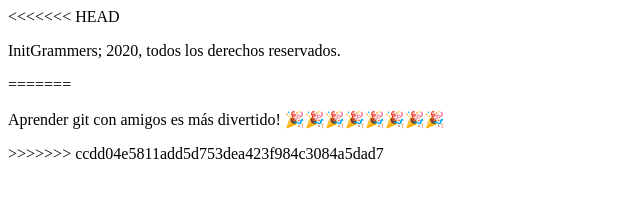
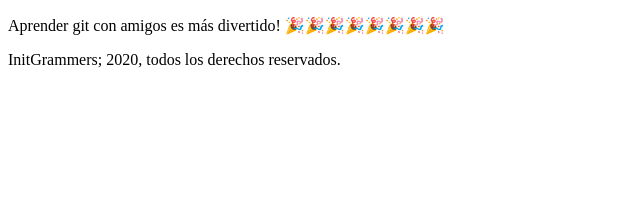
Before and after one commit to HenryVillavicencio/aprendiendo-git, a plain HTML site: page index.html in a window 1280 px wide. Shown: the whole page, without its empty margins (0-640 px from the left). Drawn offline with Linux system fonts and the light colour scheme.

Commit message:
fix: fusion

```diff
--- a/index.html
+++ b/index.html
@@ -6,13 +6,6 @@
     <title>Aprendiendo Git</title>
   </head>
   <body>
-<<<<<<< HEAD
-    <footer>
-      <p>
-        InitGrammers; 2020, todos los derechos reservados.
-      </p>
-    </footer>
-=======
     <main>
       <section>
         <p>
@@ -20,7 +13,11 @@
           <span role="img" aria-label="corneta festiva">🎉🎉🎉🎉🎉🎉🎉🎉</span>
         </p>
       </section>
+      <footer>
+        <p>
+          InitGrammers; 2020, todos los derechos reservados.
+        </p>
+      </footer>
     </main>
->>>>>>> ccdd04e5811add5d753dea423f984c3084a5dad7
   </body>
 </html>
```
